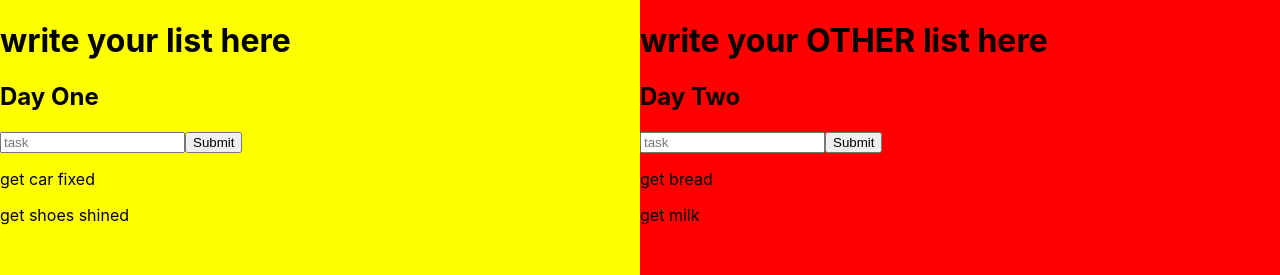
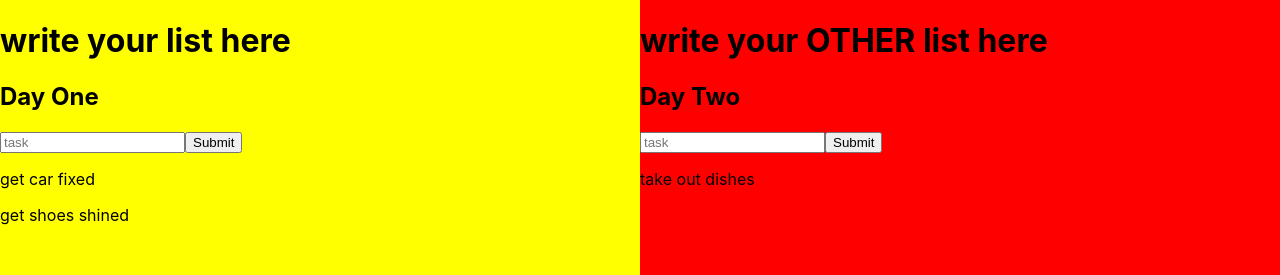
Before and after one commit to LeslieWilson/to_do, a React (Create React App) app: page / in a window 1280 px wide. Shown: the top 275 px of the page. Built offline with nearby package versions, Linux system fonts and the light colour scheme.

Commit message:
got list item to save

```diff
--- a/src/components/FormDayOne.js
+++ b/src/components/FormDayOne.js
@@ -48,11 +48,11 @@ const handleContactSubmit = (event) =>{
  return (
    <div className = "form-left">
     <h2 className = "form-left-title">Day One</h2>
-      <form>
+      <form onSubmit = {handleContactSubmit}>
          <label>
                <input
                name="field"
-               onchange = {handleFieldChange}
+               onChange = {handleFieldChange}
                value= {newTask.field}
                className="form_left_field"
                placeholder="task"
--- a/src/components/FormDayTwo.js
+++ b/src/components/FormDayTwo.js
@@ -2,20 +2,17 @@ import React, { useState } from 'react'
 import TaskData from './TaskData.js'
 
 const FormDayTwo = (props) =>{
+const [todoList, setTodoList]=useState([
+  {field:'take out dishes'}
+])
 
-  let tasks = [
-    {task:"get bread"},
-    {task:"get milk"}
-  ]
-
-  let taskList = tasks.map(task =>{
+  let taskList = todoList.map(task => {
     return(
       <TaskData
-      field = {task.task}
+      field = {task.field}
       />
     )
   })
-
 
   const [newTask, setNewTask] = useState({
     field:""
@@ -35,11 +32,17 @@ const FormDayTwo = (props) =>{
     })
   }
 
-const handleContactSubmit = (event) =>{
+const handleTaskSubmit = (event) =>{
   event.preventDefault()
   let payload = {
     field:newTask.field
   }
+
+  setTodoList([
+    ...todoList,
+      payload
+  ])
+
   setNewTask({
     field:""
   })
@@ -48,7 +51,7 @@ const handleContactSubmit = (event) =>{
  return (
    <div className = "form-right">
    <h2 className = "form-right-title">Day Two</h2>
-     <form onSubmit = {handleContactSubmit}>
+     <form onSubmit = {handleTaskSubmit}>
         <label>
               <input
               name="field"
```
